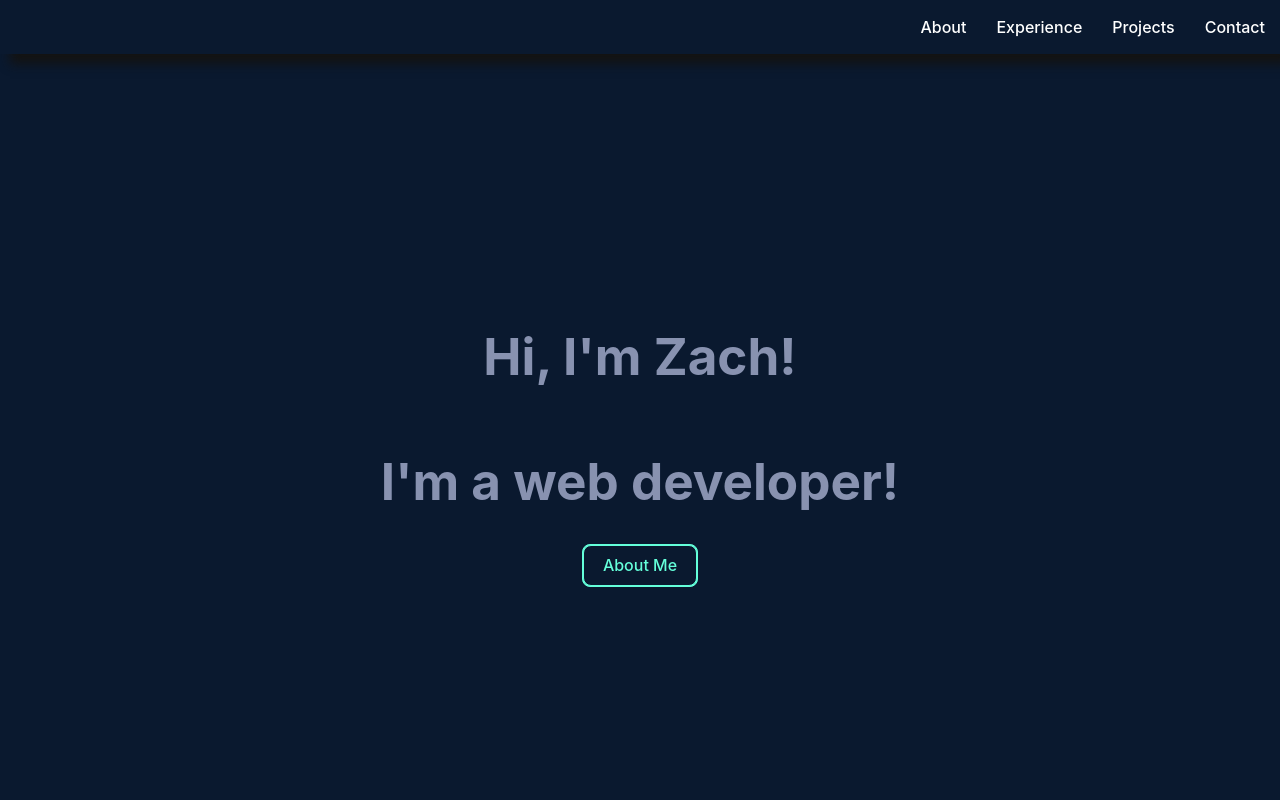
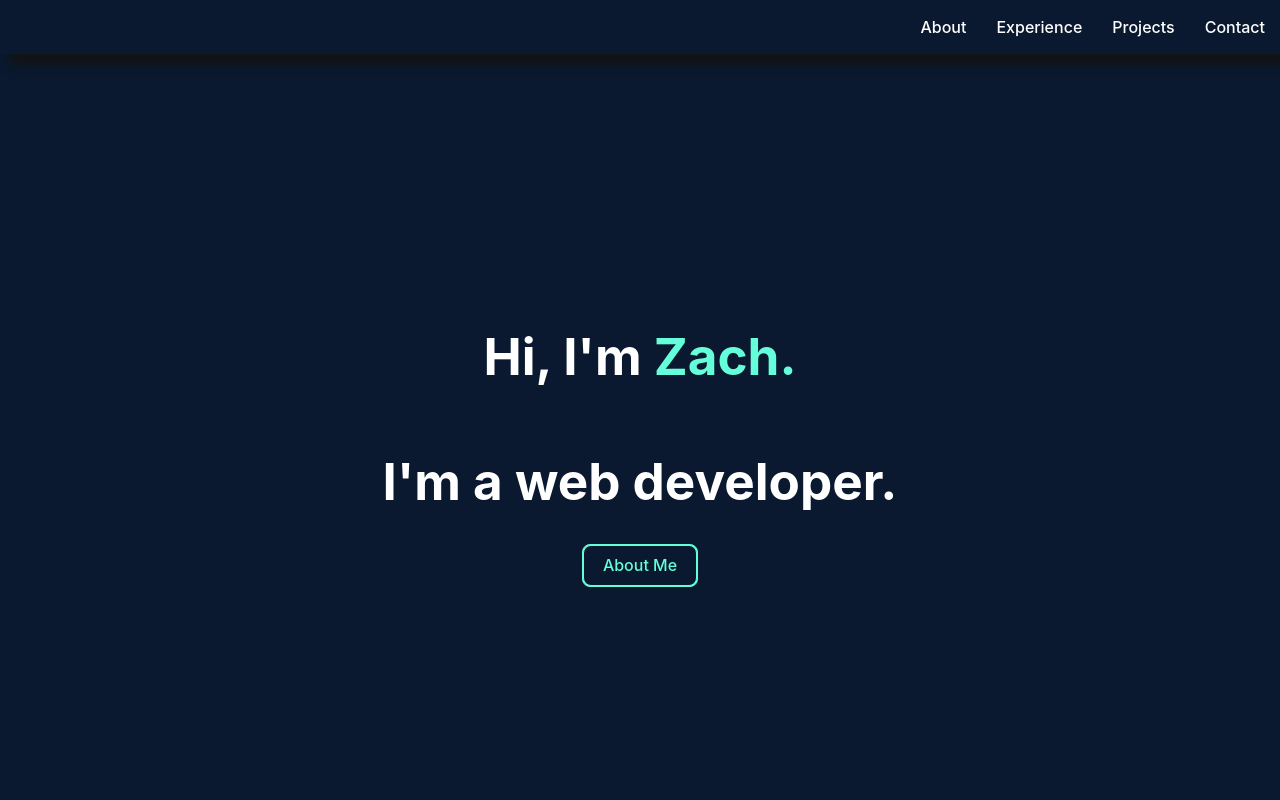
Before and after one commit to Zachary-Kiz/personalWebsiteV1, a React (Vite) app: page / in a window 1280 px wide. Shown: the top 800 px of the page. Built offline with nearby package versions, Linux system fonts and the light colour scheme; no server answers.

Commit message:
add pill component

```diff
--- /dev/null
+++ b/src/components/Pill/Pill.css
@@ -0,0 +1,10 @@
+.pill {
+    background-color: rgb(94, 234, 212, 0.1);
+    color : var(--light-green);
+    padding : 5px;
+    padding-left: 10px;
+    padding-right: 10px;
+    border-radius: 15px;
+    font-size: small;
+    font-weight: 500;
+}
--- /dev/null
+++ b/src/components/Pill/Pill.jsx
@@ -0,0 +1,12 @@
+import './Pill.css'
+
+const Pill = ({text}) => {
+
+    return (
+        <div className='pill'>
+            {text}
+        </div>
+    )
+}
+
+export default Pill;
--- a/src/components/Project/Project.css
+++ b/src/components/Project/Project.css
@@ -36,6 +36,8 @@
     display: flex;
     flex-direction: row;
     gap: 10px;
+    margin-top: 1em;
+    margin-bottom: 0.5em;
 }
 
 .skillsRight {
--- a/src/components/Project/Project.jsx
+++ b/src/components/Project/Project.jsx
@@ -1,3 +1,4 @@
+import Pill from '../Pill/Pill';
 import './Project.css'
 
 const Project = ({title, desc, image, skills, github, link, isLeft}) => {
@@ -16,7 +17,7 @@ const Project = ({title, desc, image, skills, github, link, isLeft}) => {
                 </div>
                 <div className={'projectSkills ' + (isLeft ? 'skillsRight' : "")}>
                     {skills.map((skill, index) => {
-                        return <div key={`${skill}_${index}`}>{skill}</div>
+                        return <Pill text={skill} key={`${skill}_${index}`}></Pill>
                     })}
                 </div>
                 <div className={'projLinks ' + (isLeft ? 'skillsRight' : "")}>
--- a/src/index.css
+++ b/src/index.css
@@ -15,7 +15,7 @@
   -moz-osx-font-smoothing: grayscale;
   overflow-x: hidden;
   --light-green : #64ffda;
-  --dark-blue : rgb(2, 12, 27, 0.7);
+  --dark-blue : rgb(2, 12, 27);
 }
 
 body {
--- a/src/sections/Landing/Landing.css
+++ b/src/sections/Landing/Landing.css
@@ -3,8 +3,14 @@
     text-align: center;
     flex-direction: column;
     padding-top: 30vh;
+    color: white;
 }
 
 .landingPage {
     height : 95vh
 }
+
+.zach {
+    color : var(--light-green);
+    display: inline;
+}
--- a/src/sections/Landing/Landing.jsx
+++ b/src/sections/Landing/Landing.jsx
@@ -8,8 +8,8 @@ const Landing = () => {
     return (
         <div className="landingPage">
             <div className="landingContainer">
-                <BigText>Hi, I'm Zach!</BigText>
-                <BigText>I'm a web developer!</BigText>
+                <BigText>Hi, I'm <div className="zach">Zach.</div></BigText>
+                <BigText>I'm a web developer.</BigText>
                 <Link style={{'margin': 'auto'}} offset={-50} to="About" smooth={true} duration={500}>
                     <Button>
                         <div>About Me</div>
```
